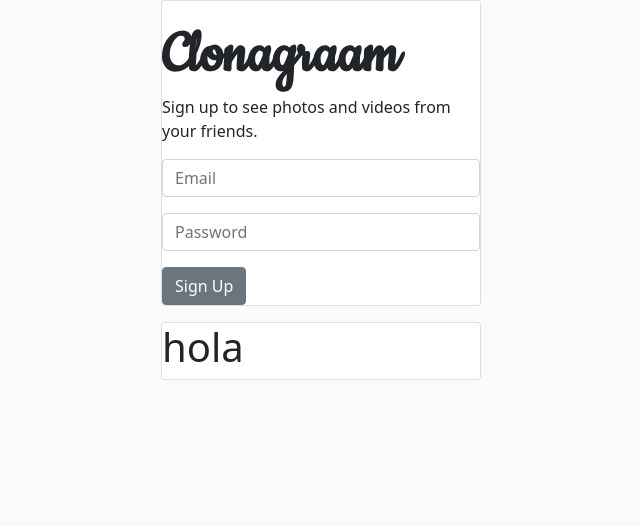
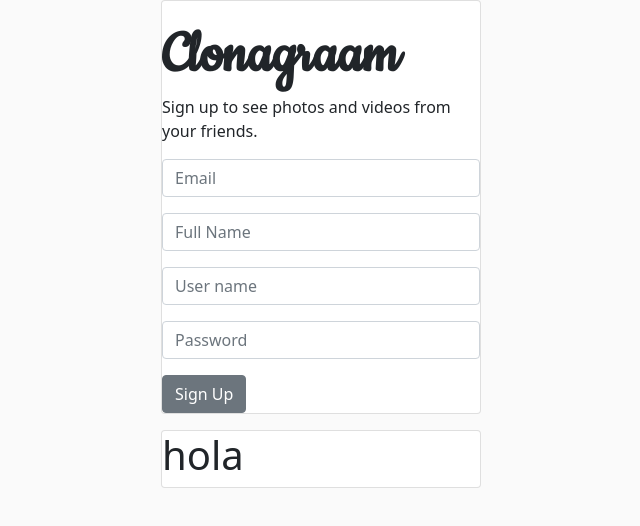
Before and after one commit to aleocampodev/clonagraam, a React (Create React App) app: page /register in a window 1280 px wide. Shown: the top 526 px of the page, without its empty margins (319-959 px from the left). Built offline with nearby package versions, Linux system fonts and the light colour scheme; no server answers.

Commit message:
se crea data fullName, userName en  firestore

```diff
--- /dev/null
+++ b/src/components/CreatePost.js
@@ -0,0 +1,22 @@
+import React from "react";
+
+const CreatePost = () => {
+  const onFileChange = (e) => {
+    const file = e.target.files[0];
+  };
+
+  const onSubmit = (e) => {
+    e.preventDefault();
+  };
+  return (
+    <>
+      <form onSubmit={onSubmit}>
+        <input type="file" onChange={onFileChange} className="display-none" />
+        <input type="text" placeholder="description" />
+        <input type="submit" value="post" />
+      </form>
+    </>
+  );
+};
+
+export default CreatePost;
--- a/src/components/Feed.js
+++ b/src/components/Feed.js
@@ -1,7 +1,8 @@
 import { Button } from "reactstrap";
 import React from "react";
 import { useAuth } from "../hooks/UseAuth";
-import { useNavigate } from "react-router-dom";
+import { useNavigate, Link } from "react-router-dom";
+import iconPlus from "../assets/plus.png";
 
 const Feed = () => {
   const { userAuth, logOut, loading } = useAuth();
@@ -15,10 +16,16 @@ const Feed = () => {
   if (loading) {
     return <h1>loading</h1>;
   }
-
+  console.log(userAuth, "hola feed");
   return (
     <>
       <p>{userAuth.email}</p>
+      <p>{userAuth.userName}</p>
+
+      <Link to="/profile" className="d-flex cursor-pointer">
+        <img src={iconPlus} alt="Create post" className="iconPlus" />
+        <p>Create Post</p>
+      </Link>
       <Button onClick={handleLogOut}>Log out</Button>
     </>
   );
--- a/src/components/Login.js
+++ b/src/components/Login.js
@@ -27,6 +27,7 @@ const Login = () => {
     }
     e.target.reset();
   };
+
   return (
     <>
       <Form className="mt-3 " onSubmit={handleLogin}>
--- a/src/components/Profile.js
+++ b/src/components/Profile.js
@@ -1 +1,8 @@
-import { useAuth } from "../context/authContext";
+//import { useAuth } from "../context/authContext";
+import CreatePost from "../components/CreatePost";
+
+const Profile = () => {
+  return <CreatePost />;
+};
+
+export default Profile;
--- a/src/components/Register.js
+++ b/src/components/Register.js
@@ -1,14 +1,17 @@
-import React, { useContext, useEffect, useState } from "react";
+import React, { useState } from "react";
 import { useNavigate } from "react-router-dom";
 import "../styles/_main.scss";
 import { Card, Form, FormGroup, Input, Button } from "reactstrap";
 import { useAuth } from "../hooks/UseAuth";
-import { getApp } from "firebase/app";
+
+import { db } from "../Firebase";
 
 const Register = () => {
   const [user, setUser] = useState({
     email: "",
     password: "",
+    fullName: "",
+    userName: "",
   });
 
   const [error, setError] = useState("");
@@ -23,9 +26,8 @@ const Register = () => {
     e.preventDefault();
     setError("");
     try {
-      await signUp(user.email, user.password);
-
-      navigate("/verify-email");
+      await signUp(user.email, user.password, user.fullName, user.userName);
+      navigate("/feed");
     } catch (error) {
       setError(error.message);
       if (error.code === "auth/internal-error") {
@@ -59,6 +61,24 @@ const Register = () => {
           </FormGroup>
           <FormGroup>
             <Input
+              id="fullName"
+              name="fullName"
+              placeholder="Full Name"
+              type="text"
+              onChange={handleChange}
+            />
+          </FormGroup>
+          <FormGroup>
+            <Input
+              id="userName"
+              name="userName"
+              placeholder="User name"
+              type="text"
+              onChange={handleChange}
+            />
+          </FormGroup>
+          <FormGroup>
+            <Input
               id="examplePassword"
               name="password"
               placeholder="Password "
--- a/src/context/AuthContext.js
+++ b/src/context/AuthContext.js
@@ -21,13 +21,16 @@ export const AuthProvider = ({ children }) => {
     const res = await createUserWithEmailAndPassword(auth, email, password);
     const user = res.user;
 
-    const docuRef = await addDoc(collection(db, `users`), {
+    console.log(user, "hola userop");
+
+    await setDoc(doc(db, `users/${user.uid}`), {
       email,
       fullName,
       userName,
     });
   };
 
+  console.log(userAuth, "hola usuarioeu");
   const verifyEmail = () => {
     sendEmailVerification(auth.currentUser);
   };
@@ -44,37 +47,34 @@ export const AuthProvider = ({ children }) => {
   const logOut = () => signOut(auth);
 
   const getInfoUser = async (uid) => {
-    const docuRef = doc(db, `users`, uid);
+    const docuRef = doc(db, `users/${uid}`);
     const docSnap = await getDoc(docuRef);
-    if (docSnap.exists()) {
-      return docSnap.data();
-    } else {
-      console.log("note doesnit exits");
-    }
+    const infoFinal = docSnap.data();
+    return infoFinal;
   };
 
   useEffect(() => {
     const onSubscribe = onAuthStateChanged(auth, (currentUser) => {
+      //setUserAuth(currentUser);
+      //setLoading(false);
       if (currentUser) {
-        console.log(currentUser.uid, "hola uid");
-        /*const userData = {
+        getInfoUser(auth.currentUser.uid).then((addInfo) => {
+          const userData = {
             uid: currentUser.uid,
             email: currentUser.email,
-            fullName: fullName,
-            userName: userName,
-          };*/
-        console.log;
-        setUserAuth(userData);
-        setLoading(false);
-        console.log("usedagt", userData);
+            fullName: addInfo.fullName,
+            userName: addInfo.userName,
+          };
 
-        setLoading(true);
+          setUserAuth(userData);
+          setLoading(false);
+        });
       } else {
         setUserAuth(null);
       }
+    });
 
-      console.log(currentUser);
-    });
+    console.log(userAuth, "hola userioe");
     return () => onSubscribe;
   }, []);
   return (
@@ -89,6 +89,7 @@ export const AuthProvider = ({ children }) => {
         setTimeActive,
         timeActive,
         loginWithFacebook,
+        setUserAuth,
       }}
     >
       {children}
--- a/src/index.js
+++ b/src/index.js
@@ -6,6 +6,7 @@ import Register from "./components/Register";
 import "bootstrap/dist/css/bootstrap.min.css";
 import Feed from "./components/Feed";
 import PrivateRoute from "./components/PrivateRoute";
+import Profile from "./components/Profile";
 import { AuthProvider } from "./context/AuthContext";
 import VerifyEmail from "./components/VerifyEmail";
 
@@ -24,6 +25,7 @@ ReactDOM.render(
         <Route path="/" element={<App />} />
         <Route path="/register" element={<Register />} />
         <Route path="/verify-email" element={<VerifyEmail />} />
+        <Route path="/profile" element={<Profile />} />
       </Routes>
     </BrowserRouter>
   </AuthProvider>,
--- a/src/styles/components/_utilities.scss
+++ b/src/styles/components/_utilities.scss
@@ -19,3 +19,8 @@
 .bg-first {
   background-color: $background-primary;
 }
+
+.iconPlus {
+  width: 50px;
+  height: 50px;
+}
```
Also changed, not shown: src/assets/camera.png (added), src/assets/plus.png (added).
